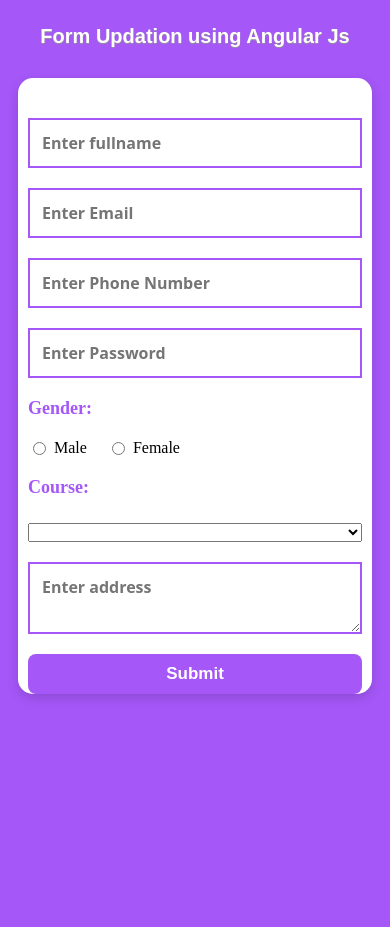
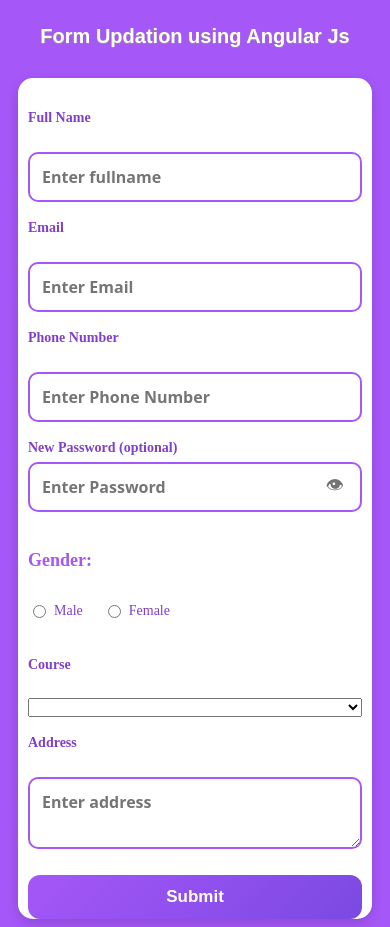
Before and after one commit to Yash090706/AngularJs-Crud-Operation, a plain HTML site: page frontend/update.html in a window 390 px wide. Before the commit the page ends 844 px from the top, so only its background shows below. Drawn offline with nearby package versions, Linux system fonts and the light colour scheme; no server answers.

Commit message:
Mobile responsive minimal fixes

```diff
--- a/frontend/styles.css
+++ b/frontend/styles.css
@@ -27,6 +27,13 @@ body {
   padding-top: 20px;
   display: flex;
   flex-direction: column;
+  gap: 6px;
+}
+label {
+  margin-top: 12px;
+  color: rgb(128, 63, 204);
+  font-size: 14px;
+  font-weight: 700;
 }
 input,
 textarea {
@@ -50,6 +57,14 @@ textarea {
     "Open Sans",
     "Helvetica Neue",
     sans-serif;
+  border-radius: 10px;
+  transition: border-color 0.25s ease, box-shadow 0.25s ease;
+}
+input:focus,
+textarea:focus,
+select:focus {
+  border-color: rgb(142, 64, 225);
+  box-shadow: 0 0 0 3px rgba(165, 87, 248, 0.2);
 }
 .gender-class {
   display: flex;
@@ -95,14 +110,20 @@ input[type="radio"] {
 .button {
   max-width: 375px;
   margin-top: 20px;
-  padding: 10px;
-  background-color: rgb(165, 87, 248);
+  padding: 12px 16px;
+  background: linear-gradient(135deg, rgb(165, 87, 248), rgb(123, 73, 226));
   color: white;
   outline: none;
   font-size: 17px;
   border: none;
-  border-radius: 8px;
+  border-radius: 12px;
   font-weight: 600;
+  cursor: pointer;
+  transition: transform 0.2s ease, box-shadow 0.2s ease;
+}
+.button:hover {
+  transform: translateY(-1px);
+  box-shadow: 0 10px 20px rgba(123, 73, 226, 0.25);
 }
 input.ng-touched.ng-invalid,
 textarea.ng-touched.ng-invalid,
@@ -124,6 +145,40 @@ select.ng-touched.ng-valid {
   font-size: 18px;
   margin-left: 200px;
 }
+.password-wrap {
+  position: relative;
+  width: 350px;
+}
+.password-wrap input {
+  width: 100%;
+  padding-right: 46px;
+  margin-top: 0;
+}
+.password-toggle {
+  position: absolute;
+  right: 12px;
+  top: 50%;
+  transform: translateY(-50%);
+  border: none;
+  background: transparent;
+  color: rgb(115, 115, 115);
+  font-size: 18px;
+  cursor: pointer;
+}
+.view-data-btn {
+  background: linear-gradient(135deg, #ffffff, #f0e8ff);
+  color: rgb(122, 58, 204) !important;
+  border: 1px solid rgba(122, 58, 204, 0.22) !important;
+  border-radius: 12px !important;
+  padding: 12px 16px !important;
+  min-height: 44px;
+  transition: transform 0.2s ease, box-shadow 0.2s ease;
+  cursor: pointer;
+}
+.view-data-btn:hover {
+  transform: translateY(-1px);
+  box-shadow: 0 10px 20px rgba(86, 43, 158, 0.18);
+}
 
 /* Mobile responsiveness */
 @media (max-width: 768px) {
@@ -143,6 +198,10 @@ select.ng-touched.ng-valid {
     width: 100%;
     max-width: 100%;
     box-sizing: border-box;
+  }
+  .password-wrap {
+    width: 100%;
+    max-width: 100%;
   }
   .button {
     max-width: 100%;
--- a/frontend/update.html
+++ b/frontend/update.html
@@ -14,7 +14,9 @@
       </div>
       <div class="form-section">
         <form class="form" name="RegForm" ng-submit="submit()" novalidate>
+          <label for="fullname">Full Name</label>
           <input
+            id="fullname"
             type="text"
             placeholder="Enter fullname"
             name="fullname"
@@ -27,7 +29,9 @@
             ng-show="RegForm.fullname.$touched && RegForm.fullname.$invalid"
             >Altleast 3 characters required</span
           >
+          <label for="email">Email</label>
           <input
+            id="email"
             type="email"
             placeholder="Enter Email"
             name="email"
@@ -39,7 +43,9 @@
             ng-show="RegForm.email.$touched && RegForm.email.$invalid"
             >Email Format is invalid.</span
           >
+          <label for="phone">Phone Number</label>
           <input
+            id="phone"
             type="number"
             placeholder="Enter Phone Number"
             name="phone"
@@ -52,13 +58,23 @@
             ng-show="RegForm.phone.$touched && RegForm.phone.$invalid"
             >Phone Number upto 10 digits allowed</span
           >
+          <label for="password">New Password (optional)</label>
+          <div class="password-wrap">
             <input
+              id="password"
               type="password"
               placeholder="Enter Password"
               ng-model="user.password"
               name="password"
               ng-minlength="8"
             />
+            <button
+              class="password-toggle"
+              type="button"
+              aria-label="Toggle password visibility"
+              onclick="const p=this.previousElementSibling; p.type = p.type === 'password' ? 'text' : 'password'; this.textContent = p.type === 'password' ? '👁' : '🙈';"
+            >👁</button>
+          </div>
           <span
             class="error"
             ng-show="RegForm.password.$touched && RegForm.password.$invalid"
@@ -92,8 +108,8 @@
             </div>
           </div>
           <div class="dropdown">
-            <label> Course: </label>
-            <select name="course" ng-model="user.course" required>
+            <label for="course">Course</label>
+            <select id="course" name="course" ng-model="user.course" required>
               <option>FYCS</option>
               <option>SYCS</option>
               <option>TYCS</option>
@@ -106,7 +122,9 @@
               >Select Course</span
             >
           </div>
+          <label for="address">Address</label>
           <textarea
+            id="address"
             placeholder="Enter address"
             name="address"
             ng-model="user.address"
```
Also changed, not shown: frontend/index.html (+2 -2 lines), frontend/view_data.html (+46 -5 lines). Lines whose indentation alone changed are shown as unchanged.
